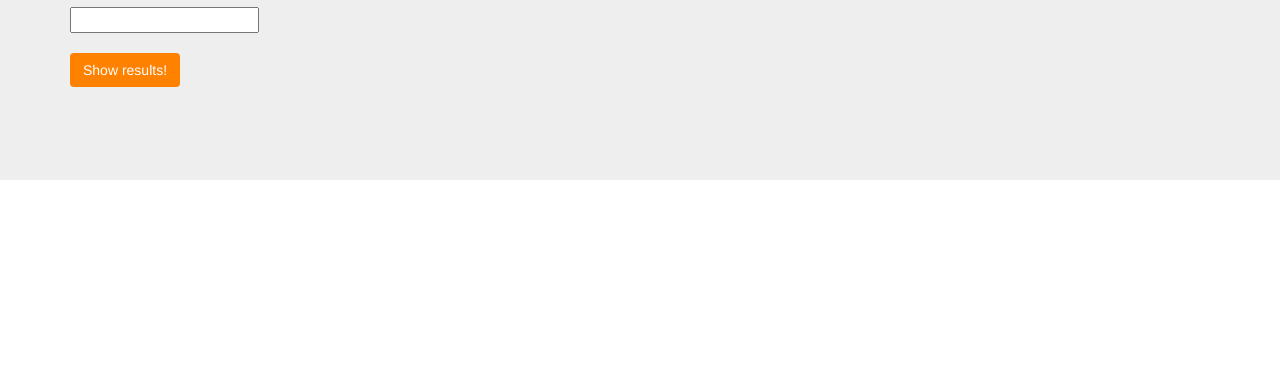
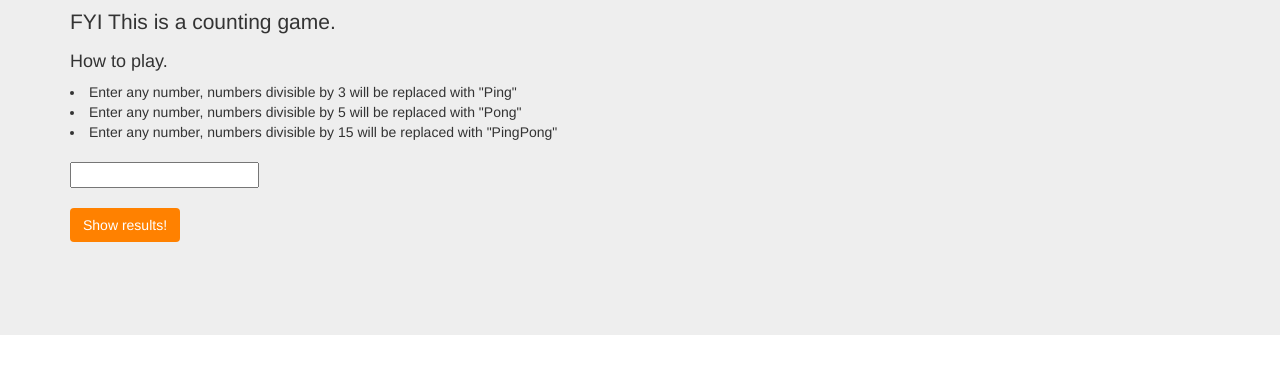
Before and after one commit to Kumachiz/intr-p3, a plain HTML site: page index.html in a window 1280 px wide. Shown: the part 156-530 px from the top of the page. Drawn offline with Linux system fonts and the light colour scheme.

Commit message:
Modify READM.md file, remoev some jquery from backend and add improvements to html file.

```diff
--- a/index.html
+++ b/index.html
@@ -12,6 +12,16 @@
   <body>
       <h1>Ping Pong "The Game"</h1>
     <div class="container">
+      <p>
+        FYI This is a counting game.
+      </p>
+      <div class="play">
+        <h4>How to play.</h4>
+        <li>Enter any number, numbers divisible by 3 will be replaced with "Ping"</li>
+        <li>Enter any number, numbers divisible by 5 will be replaced with "Pong"</li>
+        <li>Enter any number, numbers divisible by 15 will be replaced with "PingPong"</li>
+      </div>
+      <br>
       <form id="ping-pong">
           <input id="input" type="number"/>
           <br></br>
--- a/js/scripts.js
+++ b/js/scripts.js
@@ -1,16 +1,12 @@
 var checkInput = function(input) {
   for (var i = 1; i <= input; i++) {
     if (i % 15 === 0) {
-      // console.log('<li>PingPong</li>')
       $("#output").append("<li>PingPong</li>");
     } else if ( i % 5 === 0) {
-      // console.log('<li>Pong</li>')
       $("#output").append("<li>Pong</li>");
     } else if (i % 3 === 0) {
-      // console.log('<li>Ping</li>')
       $("#output").append("<li>Ping</li>");
     } else {
-    // console.log('<li>i</li>')
       $("#output").append("<li>" + i + "</li>");
     }
   }
@@ -24,6 +20,5 @@ $(document).ready(function() {
     var userInput = $("#input").val();
     checkInput(userInput);
 
-
   });
 });
```
Also changed, not shown: 1 other file.
